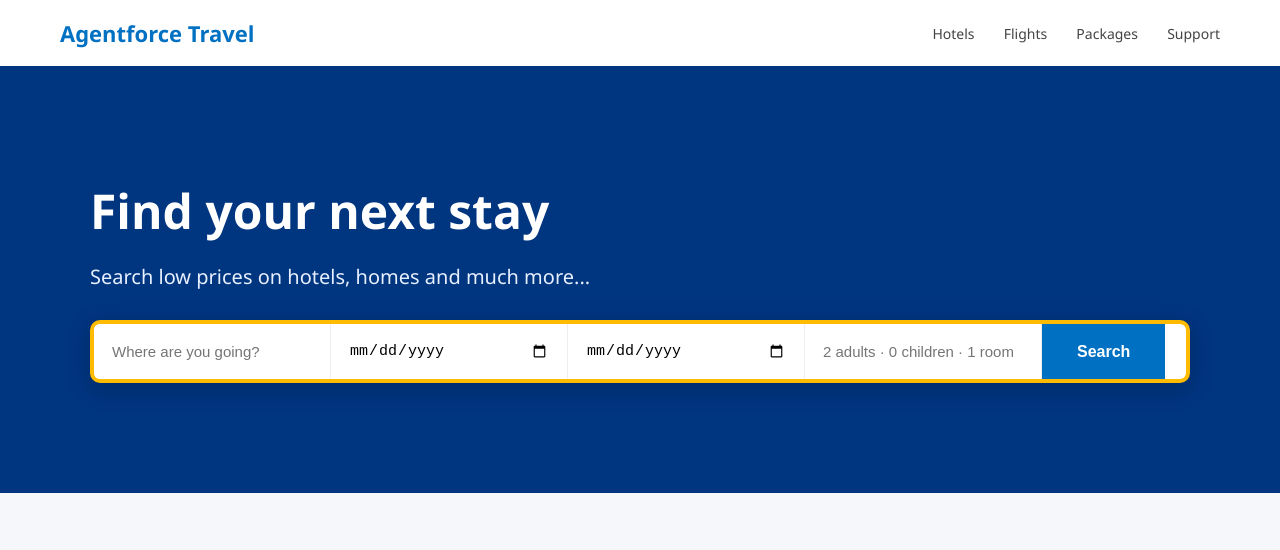
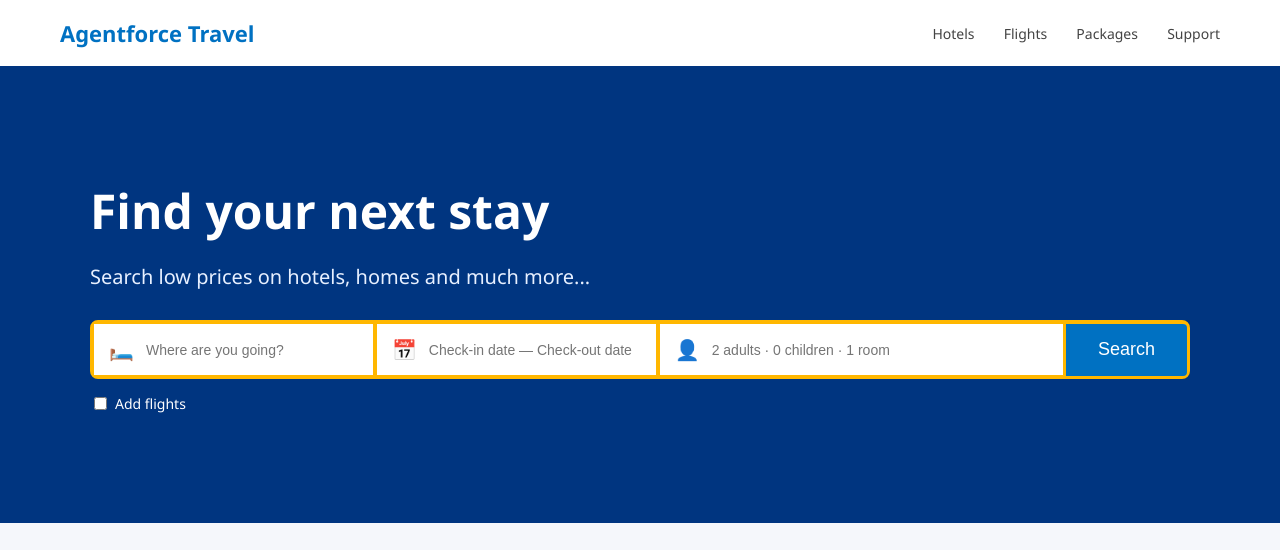
Before and after one commit to bhavyalakshmy/my-agent-test, a plain HTML site: page index.html in a window 1280 px wide. Shown: the top 550 px of the page. Drawn offline with Linux system fonts and the light colour scheme.

Commit message:
Update index.html

```diff
--- a/index.html
+++ b/index.html
@@ -67,36 +67,66 @@
 
 /* SEARCH BAR */
 
-.search-box{
-display:flex;
-background:white;
-border-radius:10px;
-overflow:hidden;
-border:4px solid #febb02;
-box-shadow:0 6px 25px rgba(0,0,0,0.2);
+/* UPDATED SEARCH BAR STYLES */
+.search-box {
+    display: flex;
+    background: white;
+    border-radius: 8px;
+    border: 4px solid #ffb700; /* Booking.com yellow */
+    padding: 0;
+    align-items: center;
+    max-width: 1100px;
 }
 
-.search-box input{
-padding:18px;
-border:none;
-border-right:1px solid #eee;
-font-size:15px;
-width:200px;
-outline:none;
+.search-item {
+    display: flex;
+    align-items: center;
+    flex: 1;
+    padding: 12px 15px;
+    border-right: 4px solid #ffb700;
+    background: white;
 }
 
-.search-box button{
-background:#0071c2;
-color:white;
-border:none;
-padding:18px 35px;
-font-size:16px;
-cursor:pointer;
-font-weight:600;
+.search-item:last-of-type {
+    flex: 1.5; /* Gives more room to the occupancy text */
 }
 
-.search-box button:hover{
-background:#005999;
+.icon {
+    font-size: 20px;
+    margin-right: 10px;
+    color: #555;
+}
+
+.search-box input {
+    border: none !important;
+    font-size: 14px;
+    width: 100%;
+    outline: none;
+    color: #1a1a1a;
+}
+
+.search-btn {
+    background: #0071c2;
+    color: white;
+    border: none;
+    padding: 0 32px;
+    height: 52px; /* Matches the input height */
+    font-size: 18px;
+    cursor: pointer;
+    font-weight: 500;
+    border-radius: 0 4px 4px 0;
+    margin: -1px; /* Overlaps slight gap */
+}
+
+.add-flights {
+    margin-top: 15px;
+    display: flex;
+    align-items: center;
+    font-size: 14px;
+}
+
+.add-flights input {
+    margin-right: 8px;
 }
 
 /* SECTION TITLE */
@@ -250,24 +280,41 @@
 
 <!-- HERO -->
 
+<!-- HERO -->
 <div class="hero">
+    <div class="hero-container">
+        <h1>Find your next stay</h1>
+        <p>Search low prices on hotels, homes and much more...</p>
 
-<div class="hero-container">
+        <div class="search-box">
+            <!-- Destination -->
+            <div class="search-item">
+                <span class="icon">🛏️</span>
+                <input type="text" placeholder="Where are you going?">
+            </div>
 
-<h1>Find your next stay</h1>
-<p>Search low prices on hotels, homes and much more...</p>
+            <!-- Dates -->
+            <div class="search-item">
+                <span class="icon">📅</span>
+                <input type="text" placeholder="Check-in date — Check-out date" onfocus="(this.type='date')">
+            </div>
 
-<div class="search-box">
-<input placeholder="Where are you going?">
-<input type="date">
-<input type="date">
-<input placeholder="2 adults · 0 children · 1 room">
-<button>Search</button>
+            <!-- Occupancy -->
+            <div class="search-item">
+                <span class="icon">👤</span>
+                <input type="text" placeholder="2 adults · 0 children · 1 room">
+            </div>
+
+            <button class="search-btn">Search</button>
+        </div>
+
+        <div class="add-flights">
+            <input type="checkbox" id="flights">
+            <label for="flights">Add flights</label>
+        </div>
+    </div>
 </div>
 
-</div>
-
-</div>
 
 <!-- POPULAR HOTELS -->
 
```
